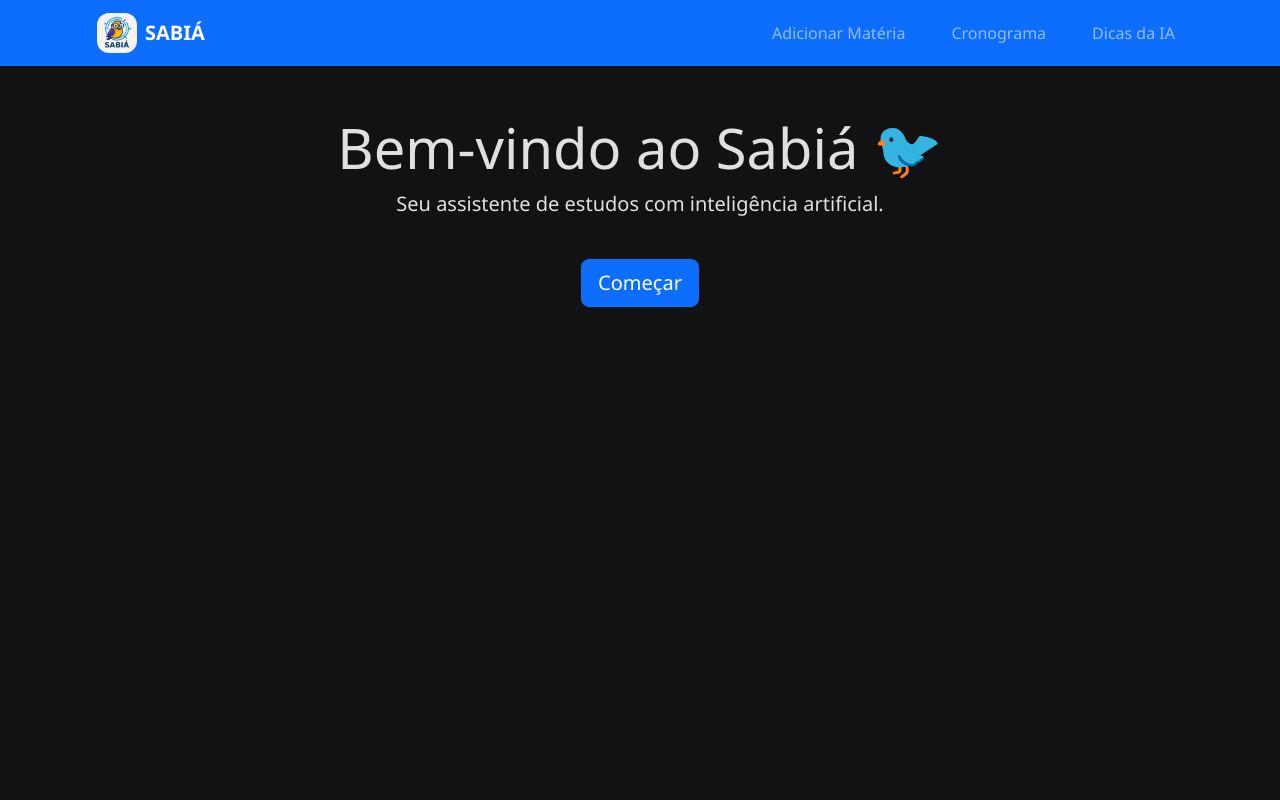
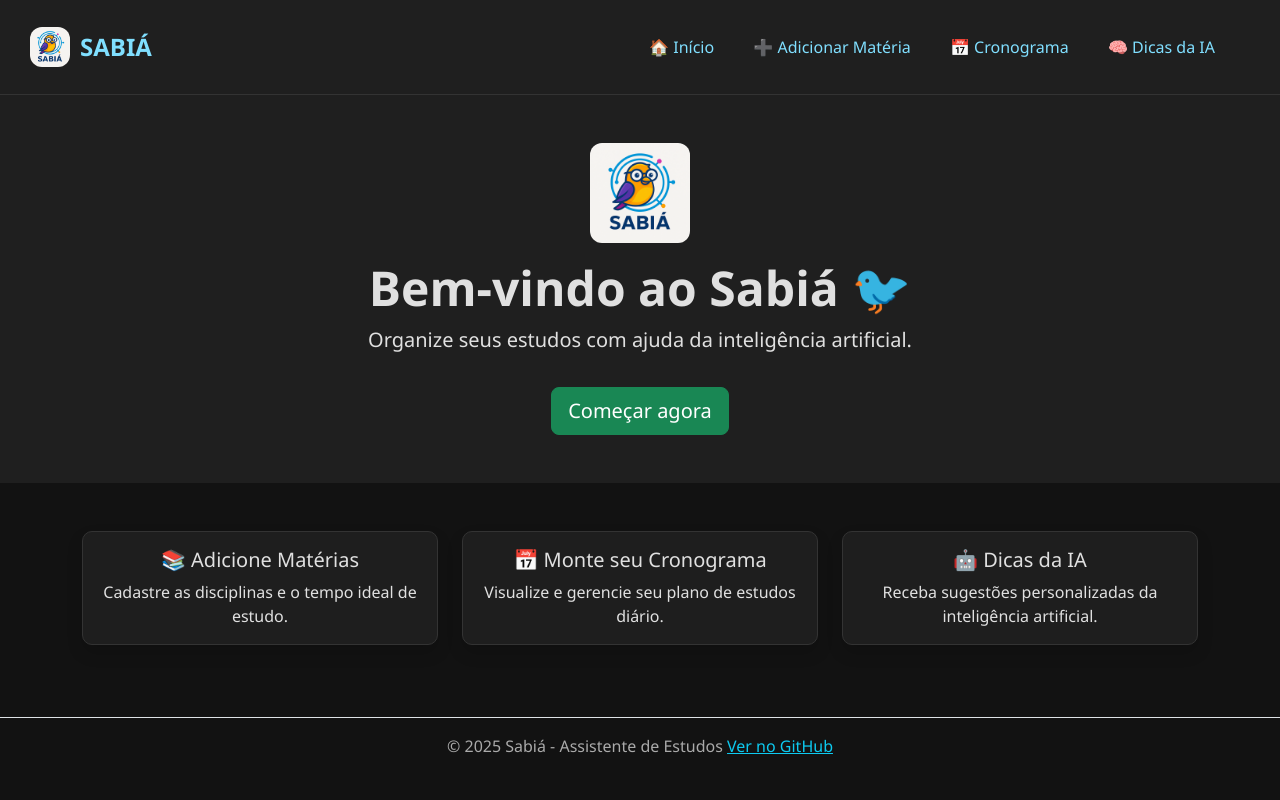
Before and after one commit to DaviGrilo/SABI-, a Flask app: page / in a window 1280 px wide. Run offline with Flask 3, Linux system fonts and the light colour scheme.

Commit message:
Update index.html

```diff
--- a/templates/index.html
+++ b/templates/index.html
@@ -1,36 +1,70 @@
 <!DOCTYPE html>
 <html lang="pt-br">
 <head>
-    <meta charset="UTF-8">
-    <meta name="viewport" content="width=device-width, initial-scale=1.0">
-    <title>Sabiá - Assistente de Estudos</title>
-    <link href="https://cdn.jsdelivr.net/npm/bootstrap@5.3.0/dist/css/bootstrap.min.css" rel="stylesheet">
-    <link rel="stylesheet" href="/static/css/style.css">
-    <link rel="website-icon" type="png" href="../static/img/sabia-logo.png">
+  <meta charset="UTF-8" />
+  <meta name="viewport" content="width=device-width, initial-scale=1" />
+  <title>Sabiá - Assistente de Estudos</title>
+  <link href="https://cdn.jsdelivr.net/npm/bootstrap@5.3.0/dist/css/bootstrap.min.css" rel="stylesheet" />
+  <link rel="stylesheet" href="/static/css/style.css" />
+  <link rel="icon" href="/static/img/sabia-logo.png" type="image/png" />
 </head>
 <body>
-    <nav class="navbar navbar-expand-lg navbar-dark bg-primary">
-        <div class="container">
-            <a class="navbar-brand d-flex align-items-center" href="/">
-                <img src="../static/img/sabia-logo.png" alt="Sabiá Logo" width="40" class="me-2">
-                <strong>SABIÁ</strong>
-            </a>
-            <div class="collapse navbar-collapse">
-                <ul class="navbar-nav ms-auto">
-                    <li class="nav-item"><a class="nav-link" href="/add">Adicionar Matéria</a></li>
-                    <li class="nav-item"><a class="nav-link" href="/schedule">Cronograma</a></li>
-                    <li class="nav-item"><a class="nav-link" href="/recomendacoes">Dicas da IA</a></li>
-                </ul>
-            </div>
+
+    <header class="navbar-custom">
+    <div class="nav-logo">
+      <img src="/static/img/sabia-logo.png" alt="Logo do Sabiá" height="40" />
+      <span>SABIÁ</span>
+    </div>
+    <nav class="nav-links">
+      <a href="/">🏠 Início</a>
+      <a href="/add">➕ Adicionar Matéria</a>
+      <a href="/schedule">📅 Cronograma</a>
+      <a href="/recomendacoes">🧠 Dicas da IA</a>
+    </nav>
+  </header>
+
+  <header class="text-center py-5">
+    <img src="/static/img/sabia-logo.png" width="100" class="mb-3" alt="Logo Sabiá" />
+    <h1 class="display-5 fw-bold">Bem-vindo ao Sabiá 🐦</h1>
+    <p class="lead">Organize seus estudos com ajuda da inteligência artificial.</p>
+    <a href="/add" class="btn btn-success btn-lg mt-3">Começar agora</a>
+  </header>
+
+  <section class="container my-5">
+    <div class="row text-center">
+      <div class="col-md-4 mb-4">
+        <div class="card h-100 shadow">
+          <div class="card-body">
+            <h5 class="card-title">📚 Adicione Matérias</h5>
+            <p class="card-text">Cadastre as disciplinas e o tempo ideal de estudo.</p>
+          </div>
         </div>
-    </nav>
+      </div>
+      <div class="col-md-4 mb-4">
+        <div class="card h-100 shadow">
+          <div class="card-body">
+            <h5 class="card-title">📅 Monte seu Cronograma</h5>
+            <p class="card-text">Visualize e gerencie seu plano de estudos diário.</p>
+          </div>
+        </div>
+      </div>
+      <div class="col-md-4 mb-4">
+        <div class="card h-100 shadow">
+          <div class="card-body">
+            <h5 class="card-title">🤖 Dicas da IA</h5>
+            <p class="card-text">Receba sugestões personalizadas da inteligência artificial.</p>
+          </div>
+        </div>
+      </div>
+    </div>
+  </section>
 
-    <div class="container text-center mt-5">
-        <h1 class="display-4">Bem-vindo ao Sabiá 🐦</h1>
-        <p class="lead">Seu assistente de estudos com inteligência artificial.</p>
-        <a href="/add" class="btn btn-primary btn-lg mt-4">Começar</a>
-    </div>
+  <footer class="text-center py-3 border-top" style="background-color: #121212; color: #aaa;">
+    <p class="mb-0">© 2025 Sabiá - Assistente de Estudos
+      <a href="https://github.com/DaviGrilo/SABIA" target="_blank" class="text-info" rel="noopener noreferrer">Ver no GitHub</a>
+    </p>
+  </footer>
 
-    <script src="https://cdn.jsdelivr.net/npm/bootstrap@5.3.0/dist/js/bootstrap.bundle.min.js"></script>
+  <script src="https://cdn.jsdelivr.net/npm/bootstrap@5.3.0/dist/js/bootstrap.bundle.min.js"></script>
 </body>
 </html>
```
